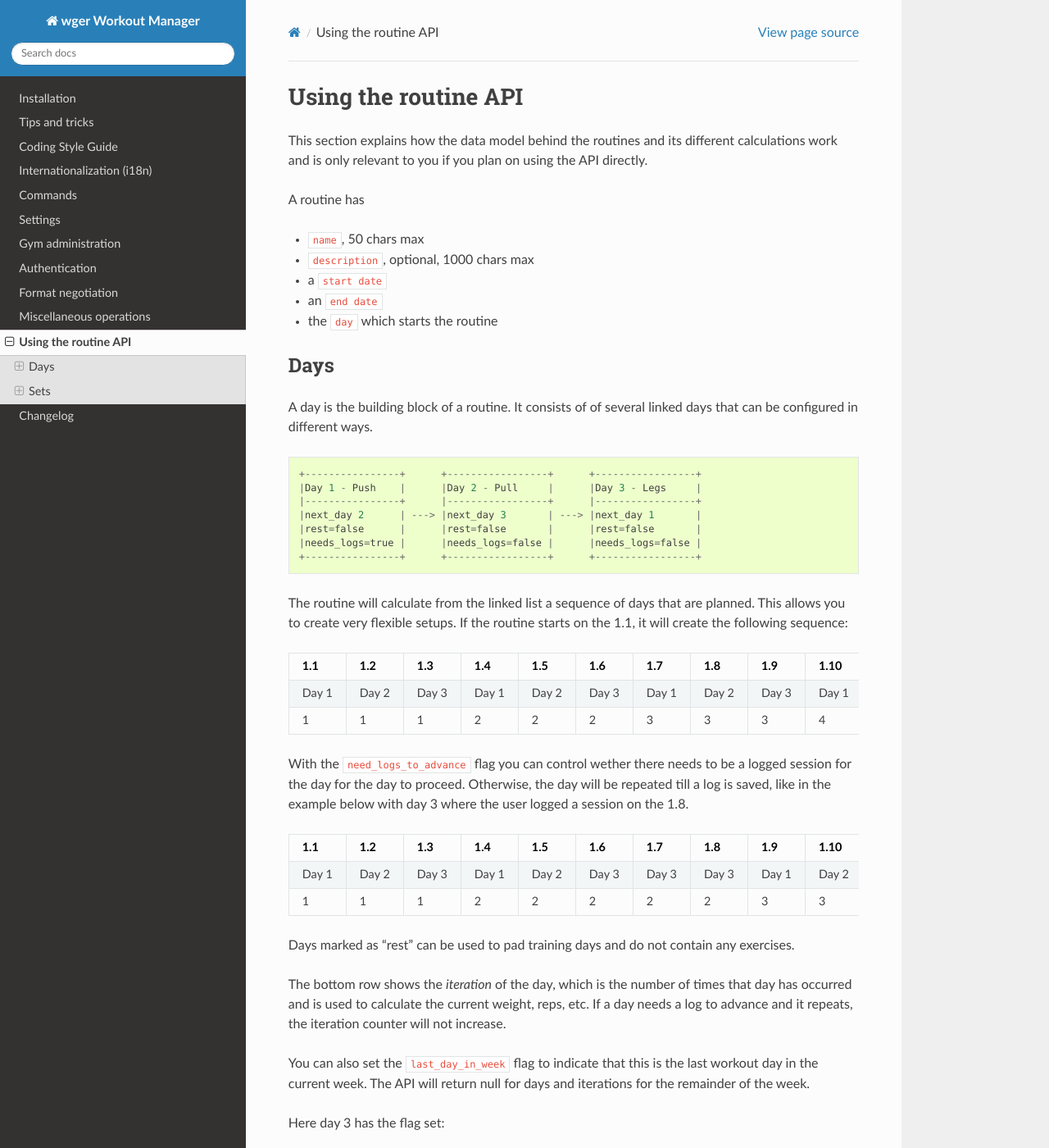
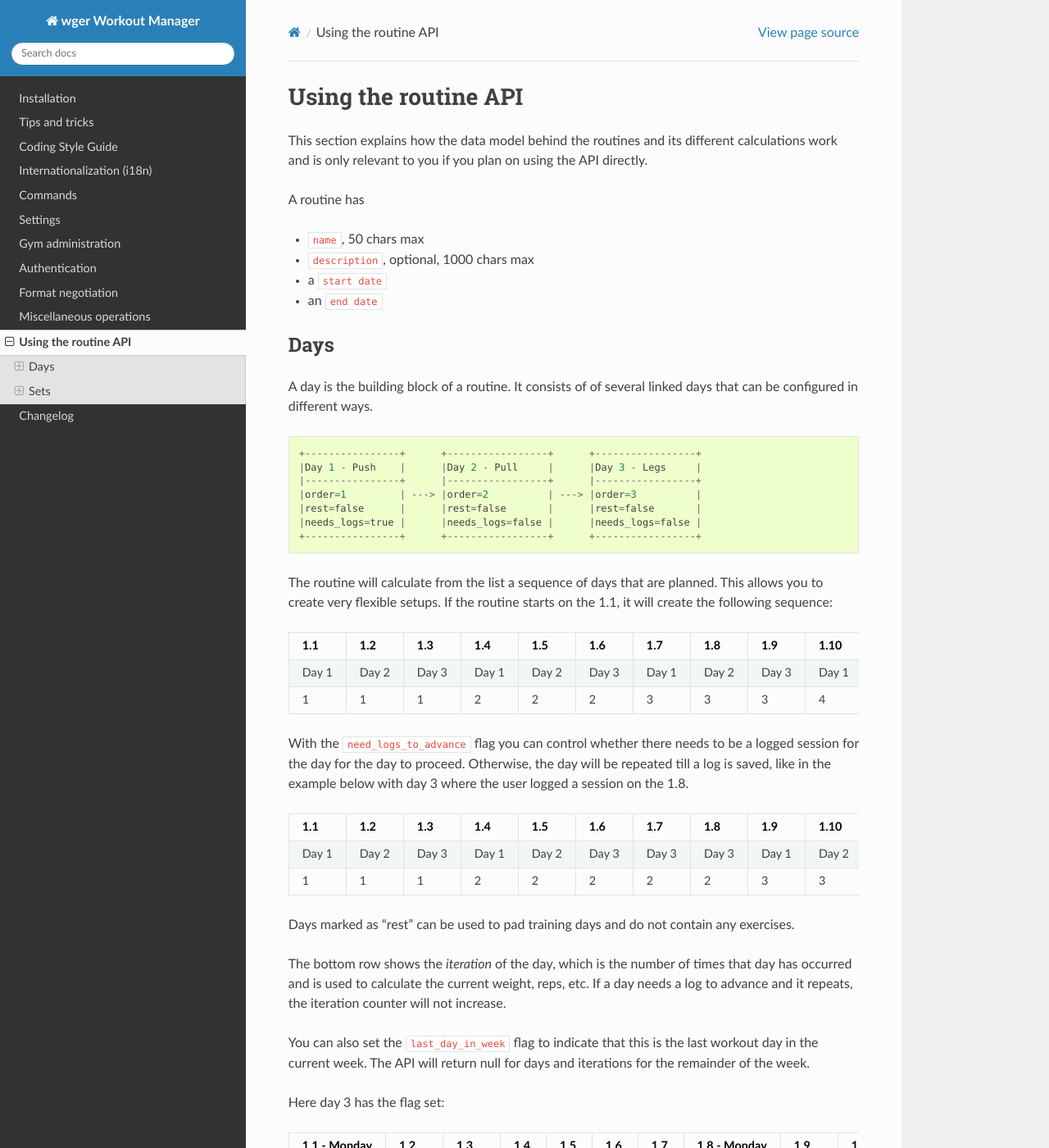
Before and after one commit to wger-project/docs, a Sphinx documentation site: the page built from docs/routines.rst, in a window 1280 px wide and 1400 px high. Shown: the whole window at 82% size. Built offline with Sphinx 7.4.7 and the Read the Docs theme 3.1.0, drawn with Linux system fonts in a browser that asks for light colours.

Commit message:
Remove next_day from docs, this is now an ordering field

```diff
--- a/docs/routines.rst
+++ b/docs/routines.rst
@@ -13,7 +13,6 @@ A routine has
 * ``description``, optional, 1000 chars max
 * a ``start date``
 * an ``end date``
-* the ``day`` which starts the routine
 
 Days
 ----
@@ -26,12 +25,12 @@ that can be configured in different ways.
    +----------------+      +-----------------+      +-----------------+
    |Day 1 - Push    |      |Day 2 - Pull     |      |Day 3 - Legs     |
    |----------------+      |-----------------+      |-----------------+
-   |next_day 2      | ---> |next_day 3       | ---> |next_day 1       |
+   |order=1         | ---> |order=2          | ---> |order=3          |
    |rest=false      |      |rest=false       |      |rest=false       |
    |needs_logs=true |      |needs_logs=false |      |needs_logs=false |
    +----------------+      +-----------------+      +-----------------+
 
-The routine will calculate from the linked list a sequence of days that are planned.
+The routine will calculate from the list a sequence of days that are planned.
 This allows you to create very flexible setups. If the routine starts on the 1.1, it
 will create the following sequence:
 
@@ -70,7 +69,7 @@ will create the following sequence:
      - 4
 
 
-With the ``need_logs_to_advance`` flag you can control wether there needs to be a
+With the ``need_logs_to_advance`` flag you can control whether there needs to be a
 logged session for the day for the day to proceed. Otherwise, the day will be repeated
 till a log is saved, like in the example below with day 3 where the user logged a
 session on the 1.8.
```
